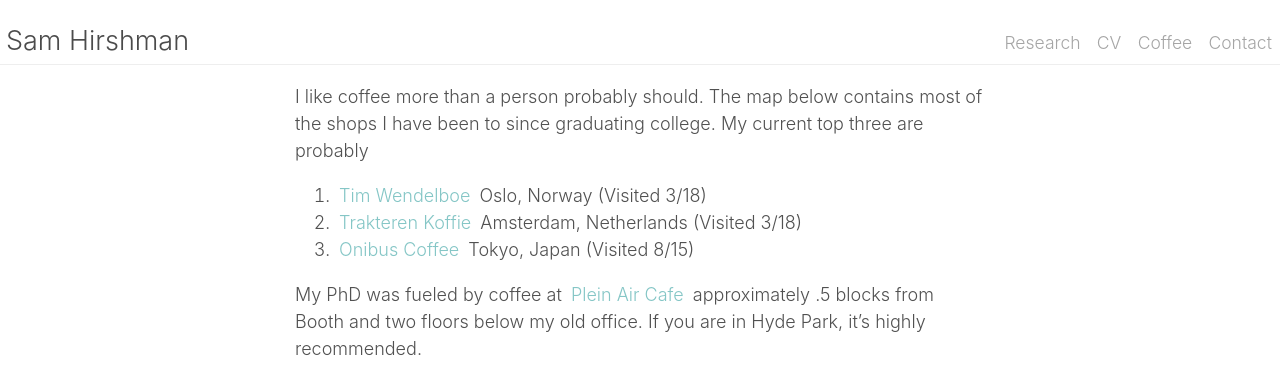
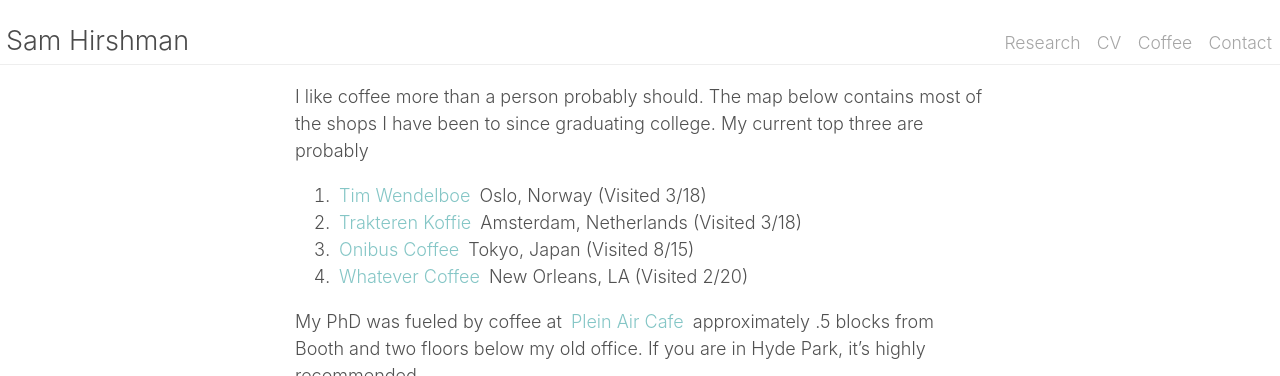
Before and after one commit to shirshma/shirshma.github.io, a Jekyll site: the page built from docs/interests.md, in a window 1280 px wide, cut to the strip 0-376 px from the top of the page. Built offline with Jekyll 4.4.1, drawn with Linux system fonts in a browser that asks for light colours.

Commit message:
Update interests.md

```diff
--- a/docs/interests.md
+++ b/docs/interests.md
@@ -13,6 +13,9 @@ I like coffee more than a person probably should. The map below contains most of
 3. <span class="fn">
       <a href="http://www.onibuscoffee.com/" target="_blank"> Onibus Coffee</a> Tokyo, Japan (Visited 8/15)
     </span>
+4. <span class="fn">
+      <a href="https://www.instagram.com/itswhatevercoffee/?hl=en" target="_blank"> Whatever Coffee</a> New Orleans, LA (Visited 2/20)
+    </span>
 
 My PhD was fueled by coffee at <span class="fn">
       <a href="http://www.pleinaircafe.co/" target="_blank"> Plein Air Cafe</a>
```
